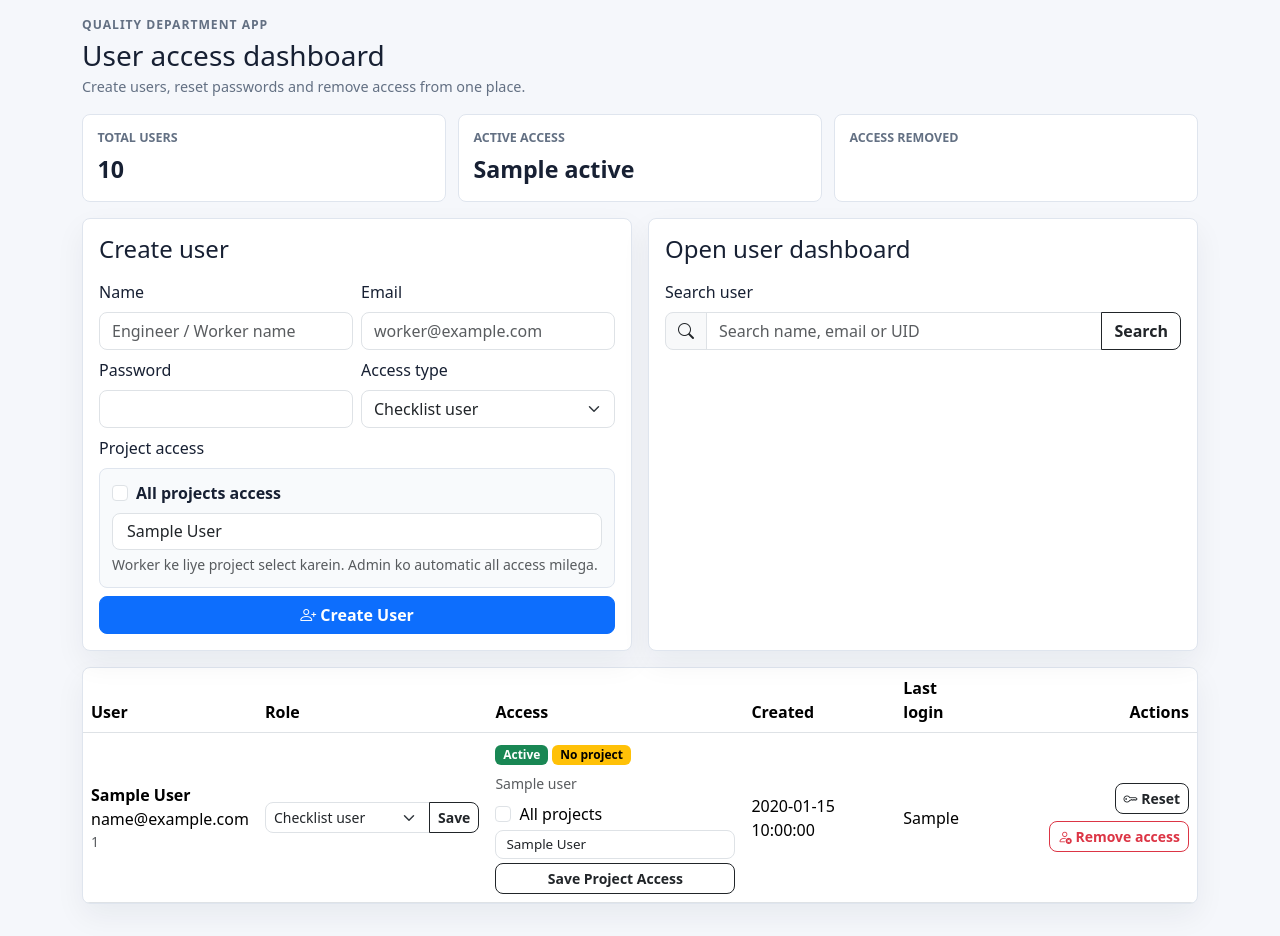
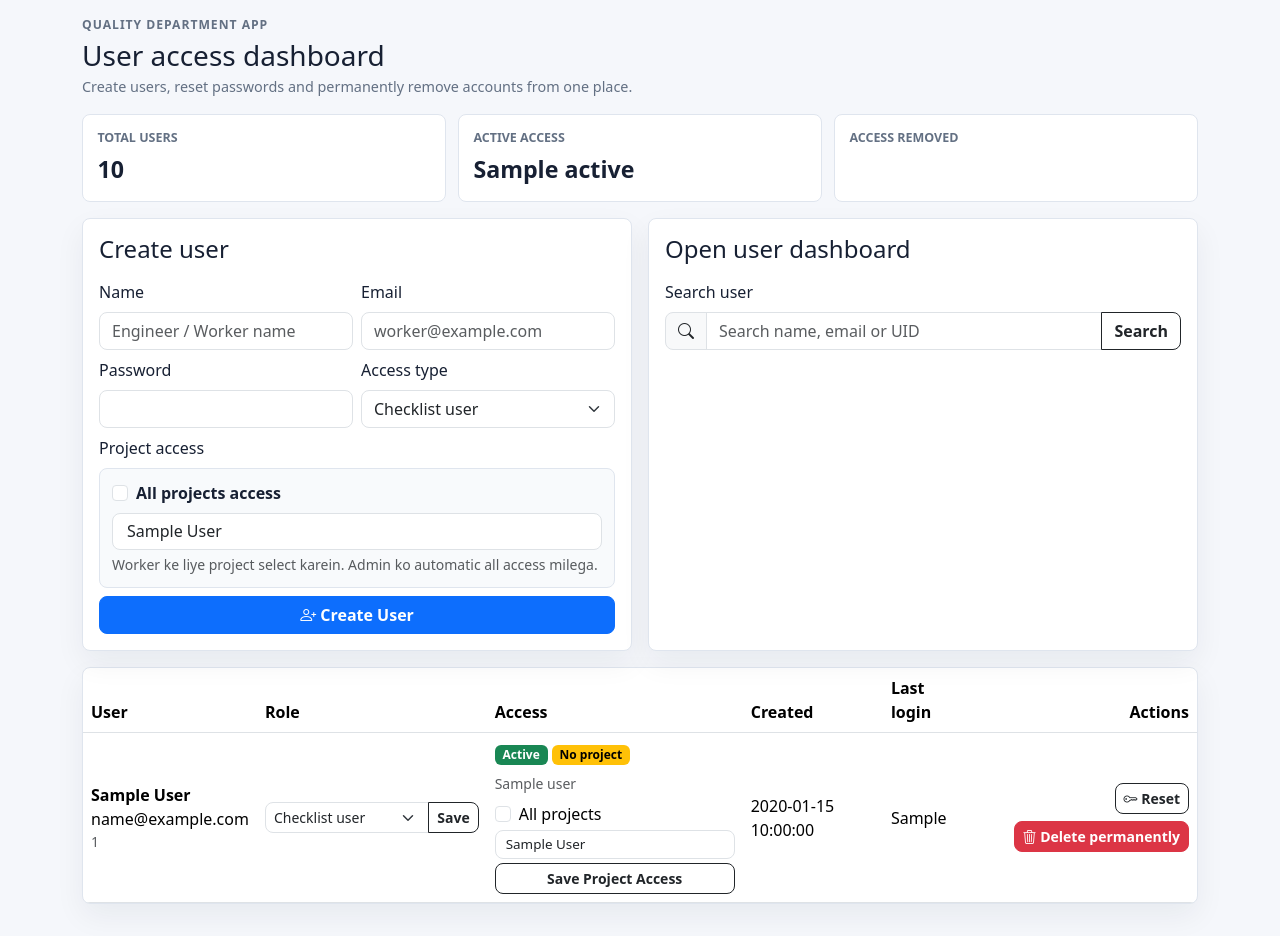
Before and after one commit to sanjay9920/qaqc-structure-checklist, a Python web app: template templates/admin/users.html in a window 1280 px wide. Shown: the part 57-993 px from the top of the page. Run offline with Jinja, Linux system fonts and the light colour scheme; the template is opened without the code that fills it: most values are stand-ins (such as "Sample title", 1, 10 or a date in 2020).

Commit message:
Permanently delete admin-managed users

```diff
--- a/templates/admin/users.html
+++ b/templates/admin/users.html
@@ -7,7 +7,7 @@
   <div>
     <p class="eyebrow mb-1">Quality Department App</p>
     <h1 class="h3 mb-0">User access dashboard</h1>
-    <p class="dashboard-tagline mb-0">Create users, reset passwords and remove access from one place.</p>
+    <p class="dashboard-tagline mb-0">Create users, reset passwords and permanently remove accounts from one place.</p>
   </div>
 </div>
 
@@ -172,21 +172,31 @@
               </form>
               <form action="{{ url_for('admin_update_user_access', uid=user.uid) }}" method="post">
                 {% if user.disabled %}
-                  <input type="hidden" name="action" value="enable">
-                  <button class="btn btn-sm btn-success" type="submit">
+                  <button class="btn btn-sm btn-success" type="submit" name="action" value="enable">
                     <i class="bi bi-unlock" aria-hidden="true"></i>
                     Enable
                   </button>
+                  <button
+                    class="btn btn-sm btn-danger mt-1"
+                    type="submit"
+                    formaction="{{ url_for('admin_update_user_access', uid=user.uid) }}"
+                    name="action"
+                    value="delete"
+                    onclick="return confirm('Permanently delete {{ user.email or user.uid }}? This cannot be undone.')"
+                  >
+                    <i class="bi bi-trash3" aria-hidden="true"></i>
+                    Delete permanently
+                  </button>
                 {% else %}
-                  <input type="hidden" name="action" value="disable">
+                  <input type="hidden" name="action" value="delete">
                   <button
-                    class="btn btn-sm btn-outline-danger"
+                    class="btn btn-sm btn-danger"
                     type="submit"
                     {% if user.uid == current_user.uid %}disabled{% endif %}
-                    onclick="return confirm('Remove access for {{ user.email or user.uid }}?')"
+                    onclick="return confirm('Permanently delete {{ user.email or user.uid }}? This cannot be undone.')"
                   >
-                    <i class="bi bi-person-x" aria-hidden="true"></i>
-                    Remove access
+                    <i class="bi bi-trash3" aria-hidden="true"></i>
+                    Delete permanently
                   </button>
                 {% endif %}
               </form>
```
Also changed, not shown: checklist_app/__init__.py (+11 -6 lines).
